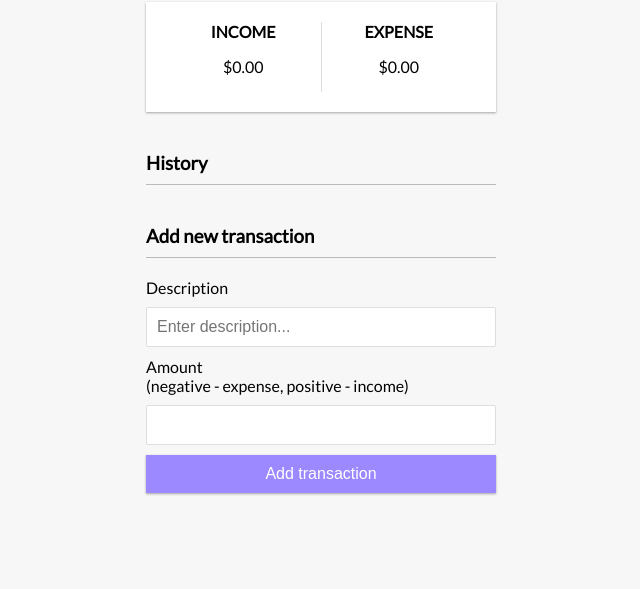
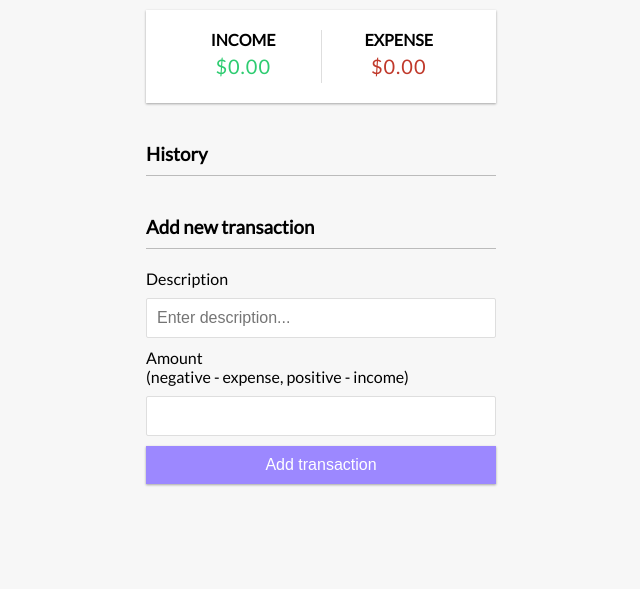
Before and after one commit to jorgealbertowork/js-expenses-tracker, a plain HTML site: page index.html in a window 1280 px wide. Shown: the part 211-800 px from the top of the page, without its empty margins (319-959 px from the left). Drawn offline with Linux system fonts and the light colour scheme.

Commit message:
fix: fixed class names on income/expense boxes

```diff
--- a/index.html
+++ b/index.html
@@ -17,12 +17,12 @@
       <div class="inc-exp-container">
         <div>
           <h4>Income</h4>
-          <p id="money-plus" class="money-plus">+$ 0.00</p>
+          <p id="money-plus" class="money plus">+$ 0.00</p>
         </div>
 
         <div>
           <h4>Expense</h4>
-          <p id="money-minus" class="money-minus">-$ 0.00</p>
+          <p id="money-minus" class="money minus">-$ 0.00</p>
         </div>
       </div>
 
```
